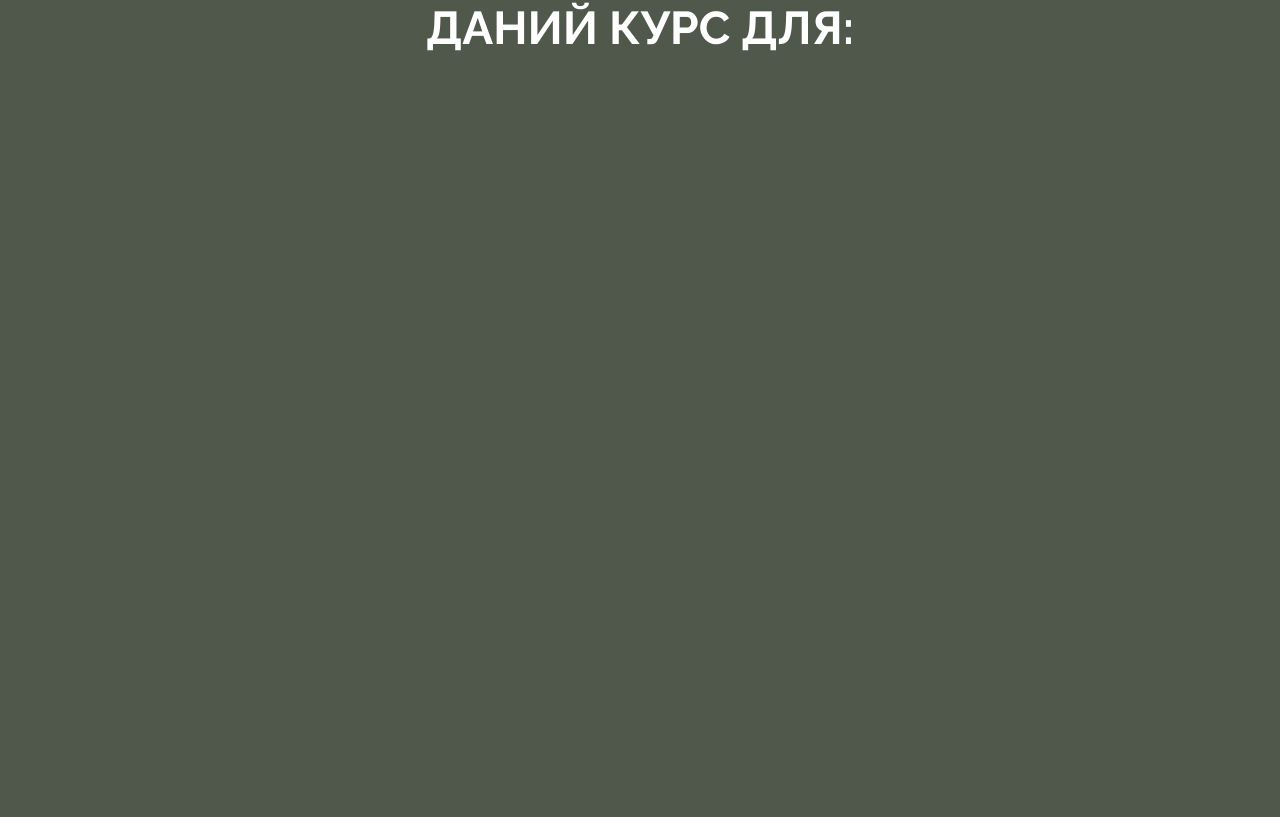
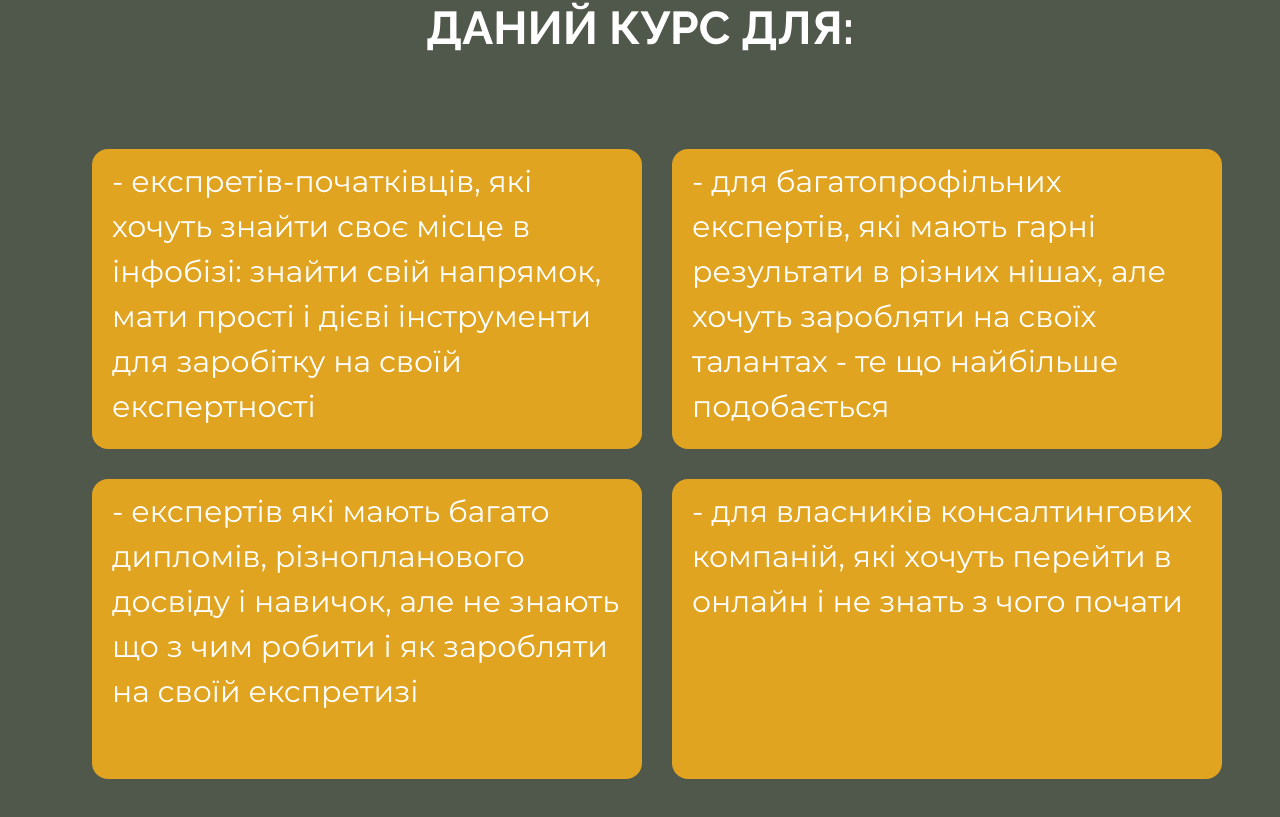
Before and after one commit to olhapanchyshyna/vika-creator, a Next.js app: page / in a window 1280 px wide. Shown: the part 9500-10317 px from the top of the page. Before the commit the page ends 9729 px from the top, so only its background shows below. Built offline with nearby package versions, Linux system fonts and the light colour scheme.

Commit message:
add course for block

```diff
--- a/src/widgets/course-for/ui/course-for.tsx
+++ b/src/widgets/course-for/ui/course-for.tsx
@@ -6,14 +6,29 @@ export default function CourseFor() {
 			<div className='container'>
 				<MainTitle text='ДАНИЙ КУРС ДЛЯ:' className='text-center mb-[100px]' />
 
-				<div className='flex justify-between'>
-					<div className='flex flex-col'>
-						<div></div>
-						<div></div>
+				<div className='flex justify-between m-auto'>
+					<div className='flex flex-col mr-[15px]'>
+						<div className='w-[550px] bg-[#e1a421] text-white px-[20px] py-[10px] rounded-2xl text-[30px] mb-[30px] h-[300px]'>
+							- експретів-початківців, які хочуть знайти своє місце в інфобізі:
+							знайти свій напрямок, мати прості і дієві інструменти для
+							заробітку на своїй експертності
+						</div>
+						<div className='w-[550px] bg-[#e1a421] text-white px-[20px] py-[10px] rounded-2xl text-[30px] h-[300px]'>
+							- експертів які мають багато дипломів, різнопланового досвіду і
+							навичок, але не знають що з чим робити і як заробляти на своїй
+							експретизі
+						</div>
 					</div>
-					<div className='flex flex-col'>
-						<div></div>
-						<div></div>
+					<div className='flex flex-col ml-[15px]'>
+						<div className='w-[550px] bg-[#e1a421] text-white px-[20px] py-[10px] rounded-2xl text-[30px] mb-[30px] h-[300px]'>
+							- для багатопрофільних експертів, які мають гарні результати в
+							різних нішах, але хочуть заробляти на своїх талантах - те що
+							найбільше подобається
+						</div>
+						<div className='w-[550px] bg-[#e1a421] text-white px-[20px] py-[10px] rounded-2xl text-[30px] h-[300px]'>
+							- для власників консалтингових компаній, які хочуть перейти в
+							онлайн і не знать з чого почати
+						</div>
 					</div>
 				</div>
 			</div>
```
